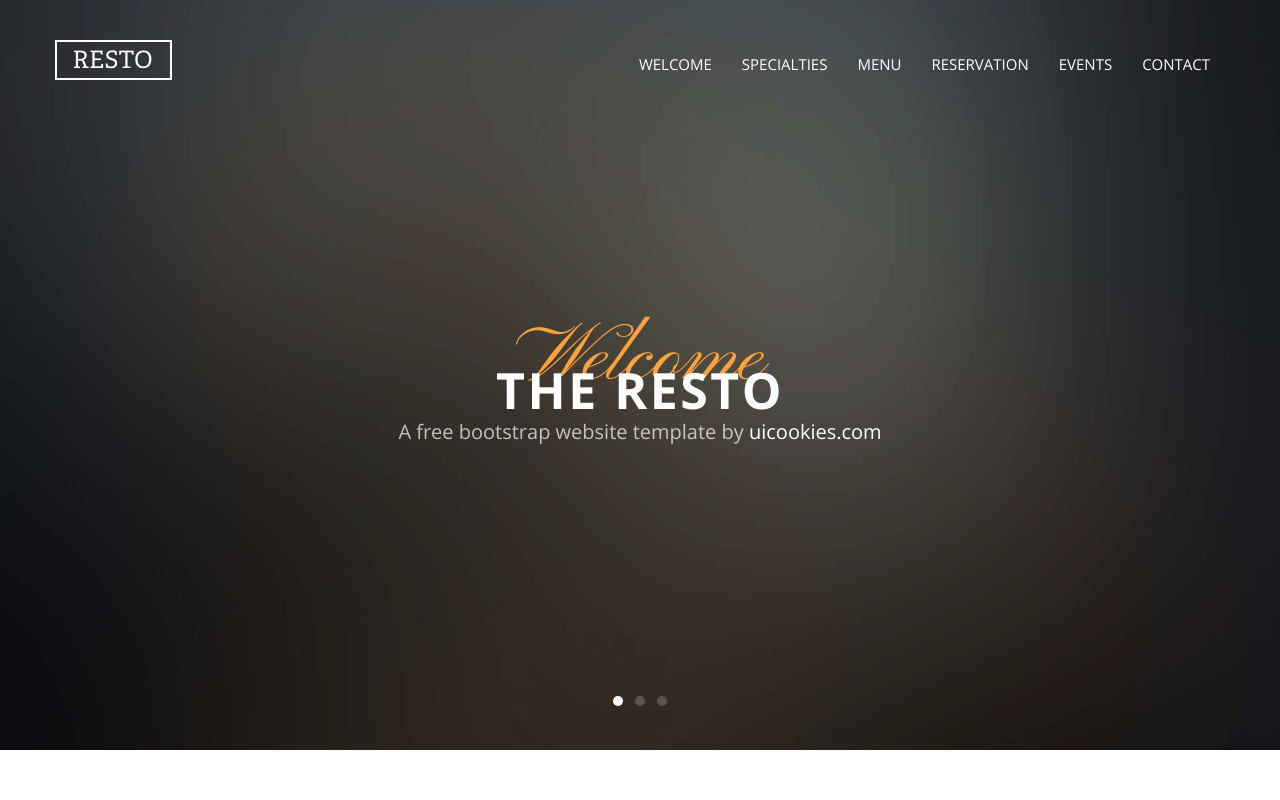
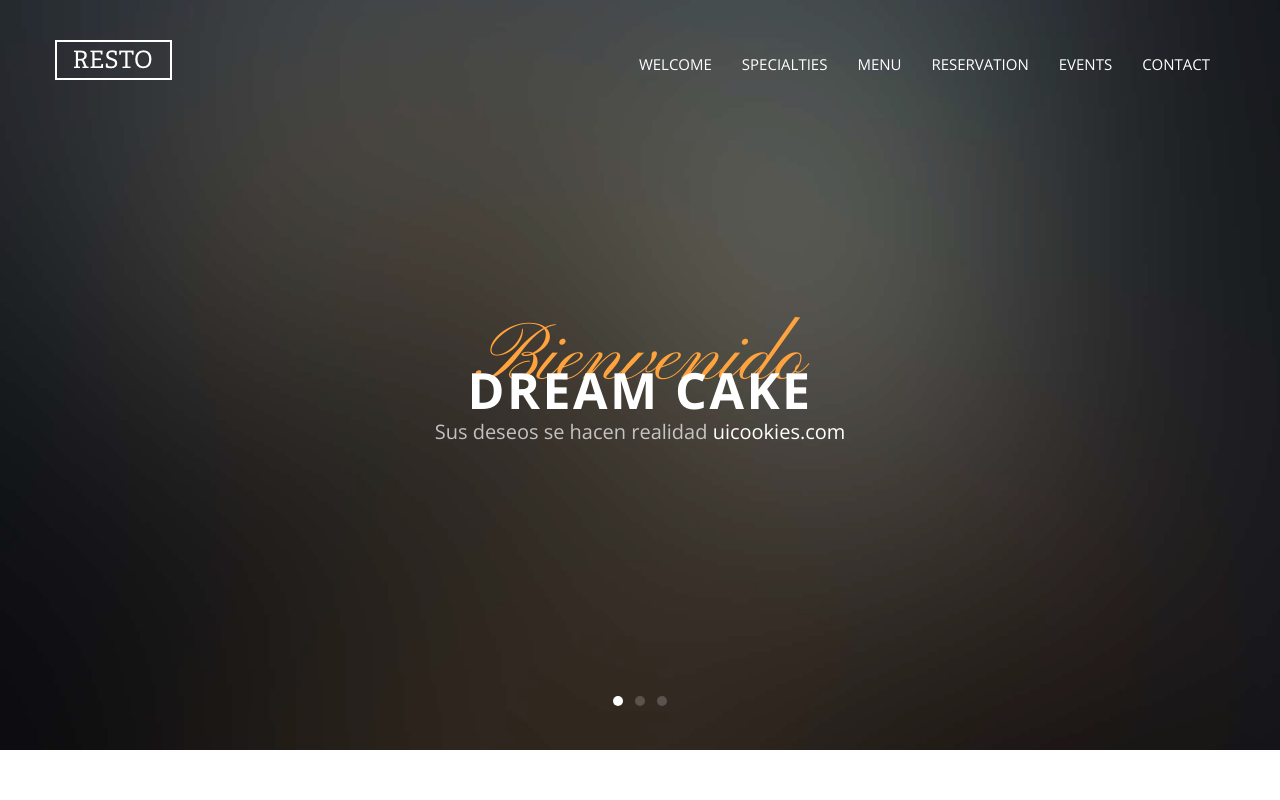
Before and after one commit to Alfrapatron/dreamcakemade, a website: page index.html in a window 1280 px wide. Shown: the top 800 px of the page. Drawn offline with nearby package versions, Linux system fonts and the light colour scheme; files whose address does not match are found by name.

Commit message:
first
ok

```diff
--- a/index.html
+++ b/index.html
@@ -52,9 +52,9 @@
             <div class="row">
               <div class="col-md-8 col-md-offset-2">
                 <div class="probootstrap-slider-text text-center probootstrap-animate probootstrap-heading">
-                  <h1 class="primary-heading">Welcome</h1>
-                  <h3 class="secondary-heading">The Resto</h3>
-                  <p class="sub-heading">A free bootstrap website template by <a href="https://uicookies.com">uicookies.com</a></p>
+                  <h1 class="primary-heading">Bienvenido</h1>
+                  <h3 class="secondary-heading">Dream Cake</h3>
+                  <p class="sub-heading">Sus deseos se hacen realidad <a href="https://uicookies.com">uicookies.com</a></p>
                 </div>
               </div>
             </div>
```
